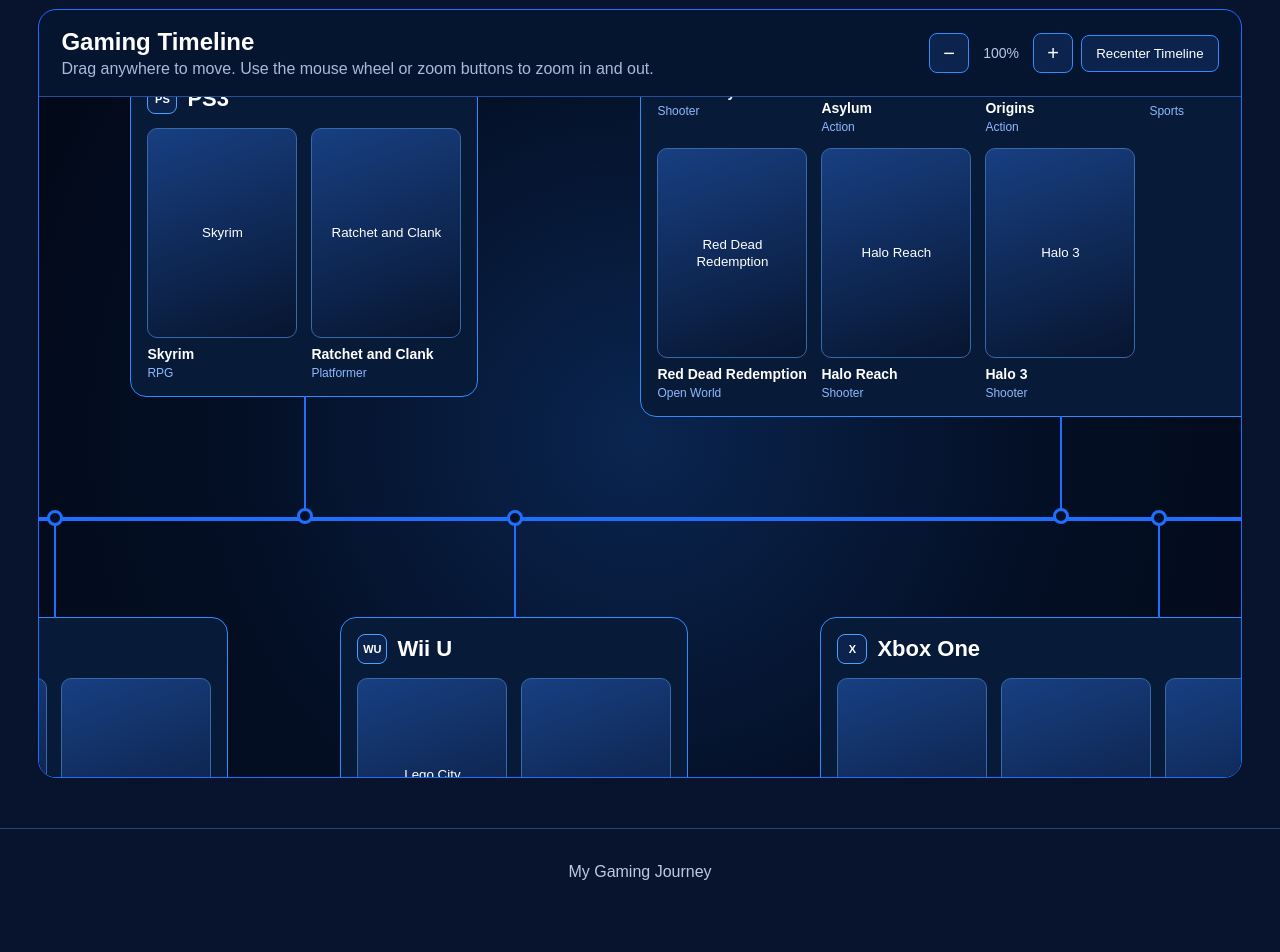
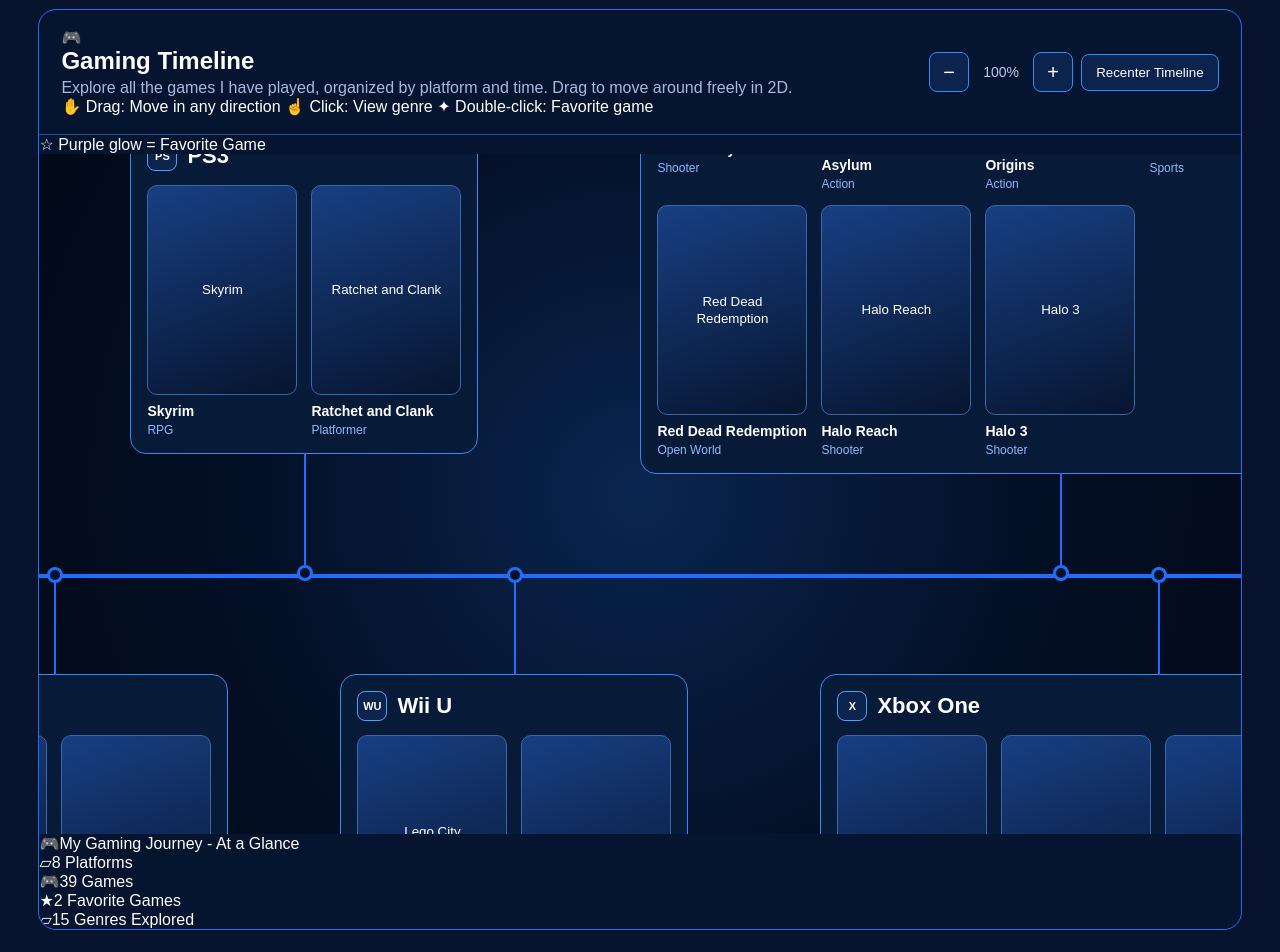
Before and after one commit to EdayNotEbay/gaming-journey, a React (Vite) app: page / in a window 1280 px wide. Shown: the part 320-1272 px from the top of the page. Before the commit the page ends 1235 px from the top, so only its background shows below. Built offline with nearby package versions, Linux system fonts and the light colour scheme.

Commit message:
Add timeline guide legend and stats

```diff
--- a/src/components/TimelineCanvas.jsx
+++ b/src/components/TimelineCanvas.jsx
@@ -20,17 +20,50 @@ function getGamesForPlatform(games, platformName) { // Receive the full game lis
   }); // Finish filtering the games.
 } // Finish the platform filtering helper.
 
+// Calculate the timeline summary numbers from the current game data.
+function getTimelineStats(games) { // Receive the complete game list.
+  const platforms = new Set(); // Store unique platform names.
+  const genres = new Set(); // Store unique genre names.
+  let favoriteCount = 0; // Start the favorite-game count at zero.
+
+  games.forEach(function (game) { // Inspect every game in the timeline.
+    platforms.add(game.platform); // Add the current platform to the unique platform set.
+    genres.add(game.genre); // Add the current genre to the unique genre set.
+    if (game.isFavorite === true) { // Check whether the current game is a favorite.
+      favoriteCount = favoriteCount + 1; // Increase the favorite count for confirmed favorite games.
+    } // Finish checking the favorite state.
+  }); // Finish inspecting the game list.
+
+  return { // Return all timeline summary values together.
+    platformCount: platforms.size, // Return the number of unique platforms.
+    gameCount: games.length, // Return the total number of game entries.
+    favoriteCount: favoriteCount, // Return the number of favorite games.
+    genreCount: genres.size, // Return the number of unique genres.
+  }; // Finish returning the timeline statistics.
+} // Finish the timeline statistics helper.
+
 // Display the large two-dimensional timeline workspace.
 function TimelineCanvas({ games }) { // Receive all timeline games from the page.
   const controls = useTimelineControls(); // Create the reusable drag, zoom, recenter, and keyboard controls.
+  const stats = getTimelineStats(games); // Calculate the current timeline statistics from the game data.
 
   return ( // Return the complete draggable timeline interface.
-    <section className="timeline-section"> {/* Group the timeline heading and canvas together. */}
-      <div className="timeline-toolbar"> {/* Display timeline instructions and timeline controls. */}
-        <div> {/* Group the timeline heading and description. */}
+    <section className="timeline-section"> {/* Group the timeline heading, canvas, and summary together. */}
+      <div className="timeline-toolbar"> {/* Display the richer timeline heading and interaction controls. */}
+        <div className="timeline-toolbar-main"> {/* Keep the timeline identity and interaction guide together. */}
+          <div className="timeline-heading"> {/* Group the timeline icon, title, and description. */}
+            <span className="timeline-heading-icon" aria-hidden="true">🎮</span> {/* Show a temporary gaming icon beside the timeline title. */}
+            <div> {/* Group the timeline title and supporting description. */}
               <h2>Gaming Timeline</h2> {/* Name the interactive timeline. */}
-          <p>Drag anywhere to move. Use the mouse wheel or zoom buttons to zoom in and out.</p> {/* Explain the drag and zoom interactions. */}
+              <p>Explore all the games I have played, organized by platform and time. Drag to move around freely in 2D.</p> {/* Explain the purpose and movement of the timeline. */}
+            </div> {/* Finish the timeline heading text group. */}
           </div> {/* Finish the timeline heading group. */}
+          <div className="timeline-interaction-guide" aria-label="Timeline controls guide"> {/* Explain the three main timeline interactions. */}
+            <span className="interaction-guide-item"><span aria-hidden="true">✋</span> Drag: Move in any direction</span> {/* Explain dragging. */}
+            <span className="interaction-guide-item"><span aria-hidden="true">☝</span> Click: View genre</span> {/* Explain normal clicking. */}
+            <span className="interaction-guide-item"><span aria-hidden="true">✦</span> Double-click: Favorite game</span> {/* Explain favorite-game double clicking. */}
+          </div> {/* Finish the interaction guide. */}
+        </div> {/* Finish the main toolbar row. */}
         <div className="timeline-controls"> {/* Group the zoom and recenter controls. */}
           <button type="button" className="zoom-button" onClick={controls.zoomOut} aria-label="Zoom out">−</button> {/* Let visitors zoom outward without a mouse wheel. */}
           <span className="zoom-label" aria-live="polite">{controls.zoomLabel}</span> {/* Display the current zoom percentage. */}
@@ -38,6 +71,8 @@ function TimelineCanvas({ games }) { // Receive all timeline games from the page
           <button type="button" className="recenter-button" onClick={controls.recenterTimeline}>Recenter Timeline</button> {/* Let visitors return to the same logical timeline area at any zoom. */}
         </div> {/* Finish the timeline controls. */}
       </div> {/* Finish the timeline toolbar. */}
+      <div className="timeline-viewport-wrapper"> {/* Position the favorite legend over the interactive canvas. */}
+        <div className="favorite-legend"><span aria-hidden="true">☆</span> Purple glow = Favorite Game</div> {/* Explain the purple favorite-card effect. */}
         <div ref={controls.viewportRef} className="timeline-viewport" onPointerDown={controls.handlePointerDown} onPointerMove={controls.handlePointerMove} onPointerUp={controls.handlePointerUp} onPointerCancel={controls.handlePointerCancel} onClickCapture={controls.handleClickCapture}> {/* Create the draggable and zoomable window into the larger canvas. */}
           <div className={"timeline-canvas-shell " + controls.zoomClass}> {/* Resize the scrollable area to match the selected zoom level. */}
             <div className="timeline-canvas"> {/* Create the oversized two-dimensional timeline workspace. */}
@@ -49,6 +84,14 @@ function TimelineCanvas({ games }) { // Receive all timeline games from the page
             </div> {/* Finish the large timeline canvas. */}
           </div> {/* Finish the zoom-sized scrollable canvas shell. */}
         </div> {/* Finish the visible timeline viewport. */}
+      </div> {/* Finish the viewport wrapper. */}
+      <div className="timeline-stats-bar"> {/* Summarize the current timeline data below the canvas. */}
+        <div className="timeline-stat-item timeline-stat-title"><span aria-hidden="true">🎮</span><span>My Gaming Journey - At a Glance</span></div> {/* Label the timeline summary bar. */}
+        <div className="timeline-stat-item"><span className="timeline-stat-icon" aria-hidden="true">▱</span><span>{stats.platformCount} Platforms</span></div> {/* Display the number of unique platforms. */}
+        <div className="timeline-stat-item"><span className="timeline-stat-icon" aria-hidden="true">🎮</span><span>{stats.gameCount} Games</span></div> {/* Display the total number of games. */}
+        <div className="timeline-stat-item"><span className="timeline-stat-icon" aria-hidden="true">★</span><span>{stats.favoriteCount} Favorite Games</span></div> {/* Display the number of confirmed favorites. */}
+        <div className="timeline-stat-item"><span className="timeline-stat-icon" aria-hidden="true">▱</span><span>{stats.genreCount} Genres Explored</span></div> {/* Display the number of unique genres. */}
+      </div> {/* Finish the timeline statistics bar. */}
     </section> /* Finish the timeline section. */
   ); // Finish returning the timeline interface.
 } // Finish the TimelineCanvas component.
```
Lines whose indentation alone changed are shown as unchanged.
